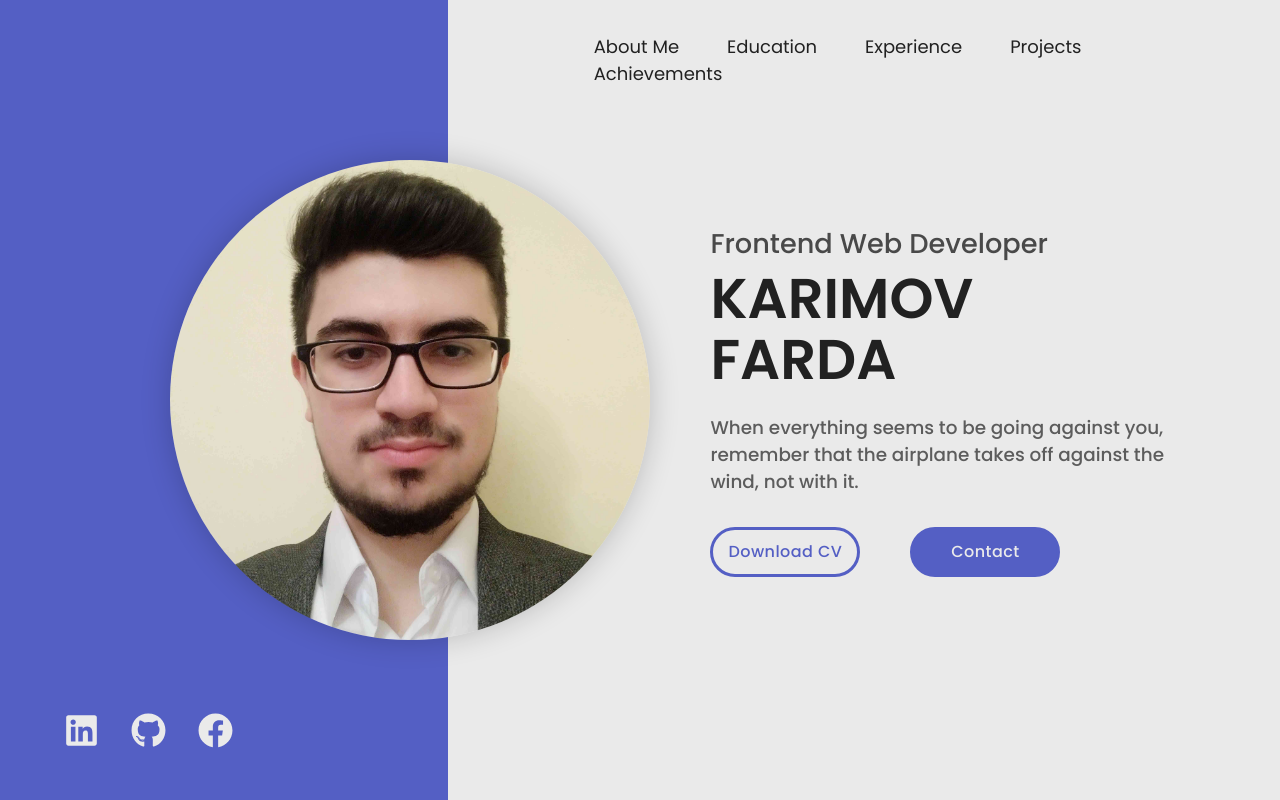
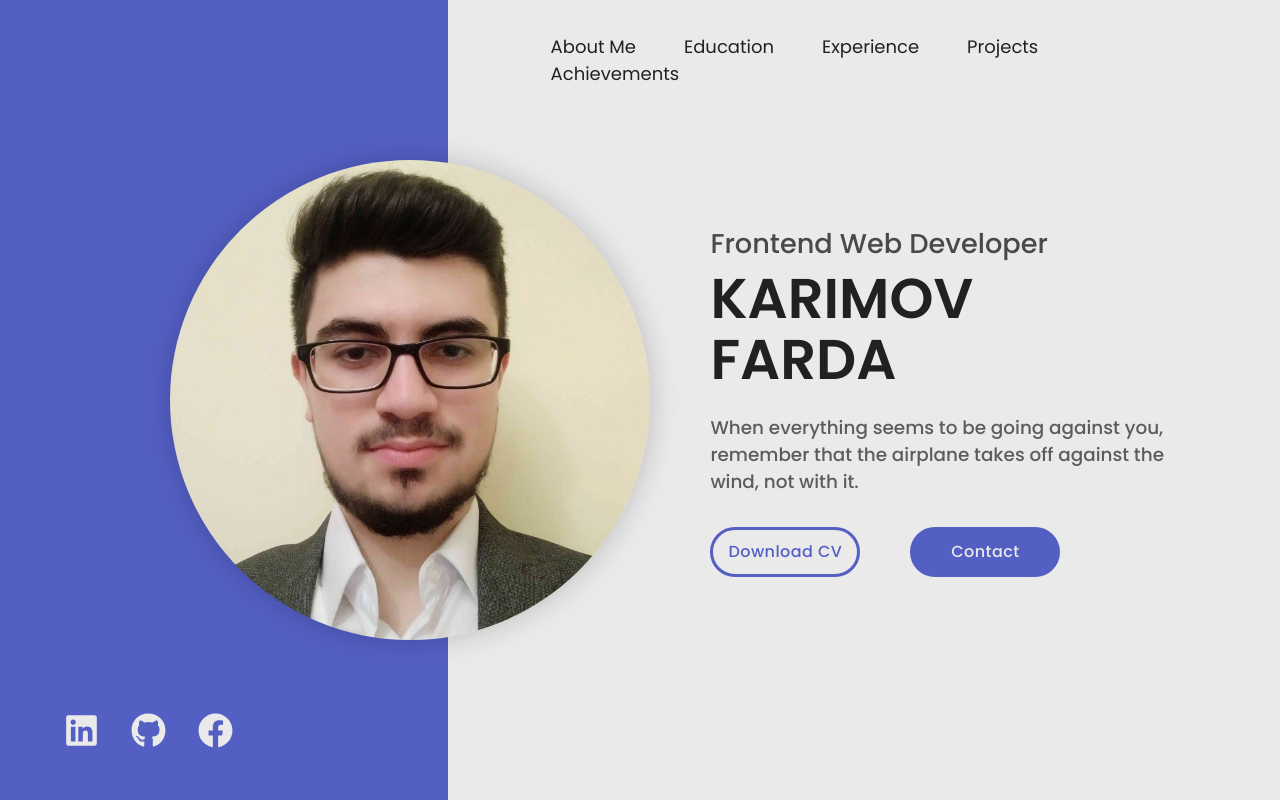
Before and after one commit to KarimovFarda/portfolio, a React (Create React App) app: page / in a window 1280 px wide. Shown: the top 800 px of the page. Built offline with nearby package versions, Linux system fonts and the light colour scheme; a web font is replaced by a local one.

Commit message:
Update Navbar.css

```diff
--- a/src/components/Navbar/Navbar.css
+++ b/src/components/Navbar/Navbar.css
@@ -89,7 +89,7 @@
 
 .navigation{
    display:inline-block;
-   margin-left: 10rem;
+   margin-left: 6rem;
 }
 .navigation li{
     list-style-type: none;
```
